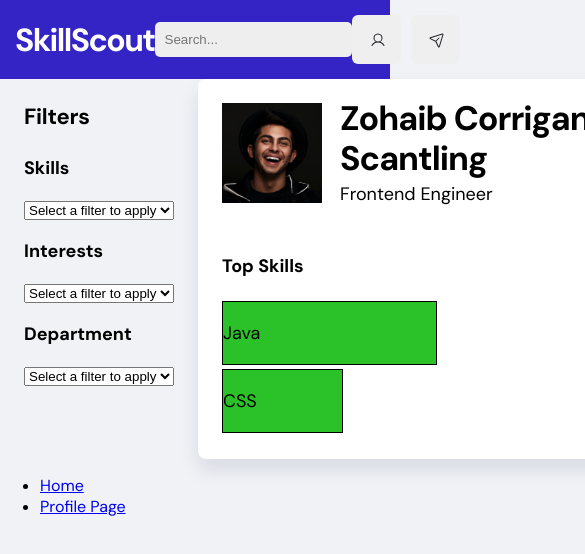
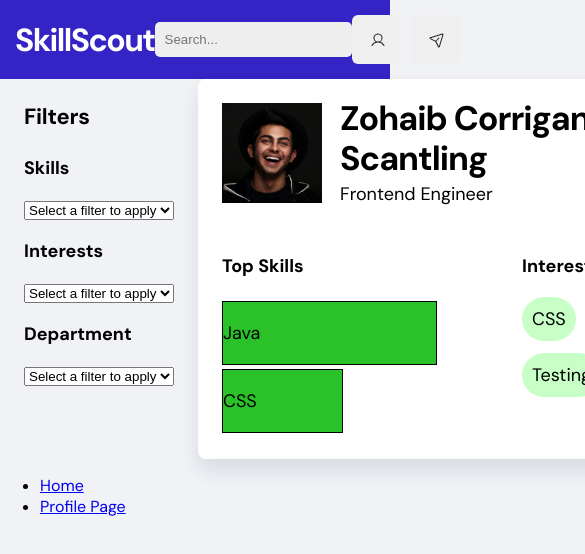
Before and after one commit to kepstein23/SkillScout, a React (Create React App) app in the folder skill-scout/: page / in a window 390 px wide. Shown: the top 554 px of the page, 585 px wide, since content can reach past the window. Built offline with nearby package versions, Linux system fonts and the light colour scheme.

Commit message:
make card responsive

```diff
--- a/skill-scout/src/ProfileCard.js
+++ b/skill-scout/src/ProfileCard.js
@@ -12,13 +12,10 @@ const ProfileCardContainer = styled.div`
     gap: 32px;
 
     position: relative;
-    width: 1001px;
+    width: 1000px;
     height: 332px;
 
-    /* Default/White */
-
-    background: #FFFFFF;
-    /* Box Shadows/Small */
+    background: white;
 
     box-shadow: 0px 11px 20px rgba(5, 16, 55, 0.1);
     border-radius: 8px;
@@ -32,7 +29,7 @@ const TopProfile = styled.div`
     padding: 0px;
     gap: 96px;
 
-    width: 953px;
+    width: 100%;
     height: 100px;
 `;
 
@@ -66,7 +63,7 @@ const BottomProfile = styled.div`
     padding: 0px;
     gap: 63px;
 
-    width: 953px;
+    width: 100%;
     height: 152px;
 `;
 
```
